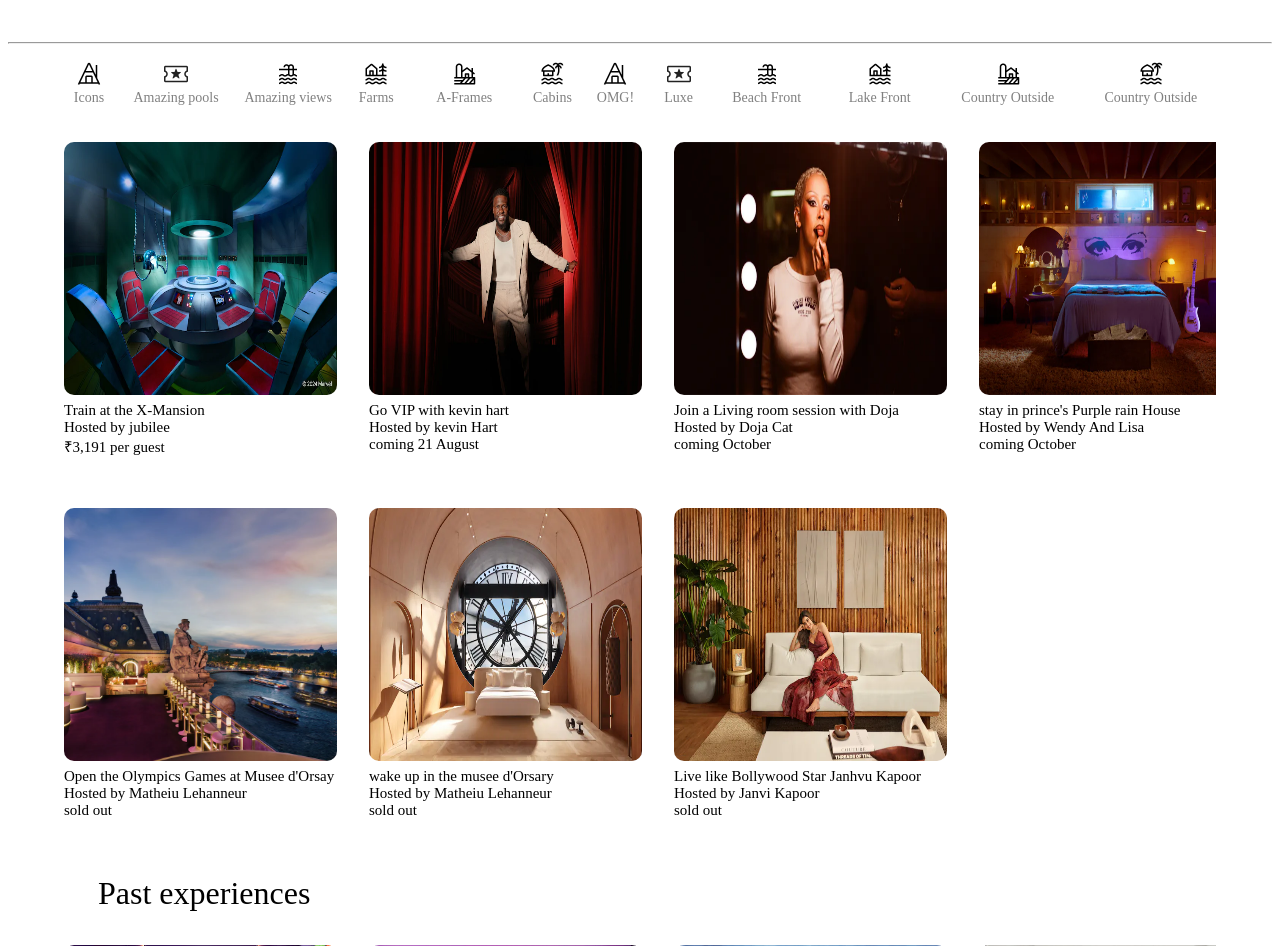
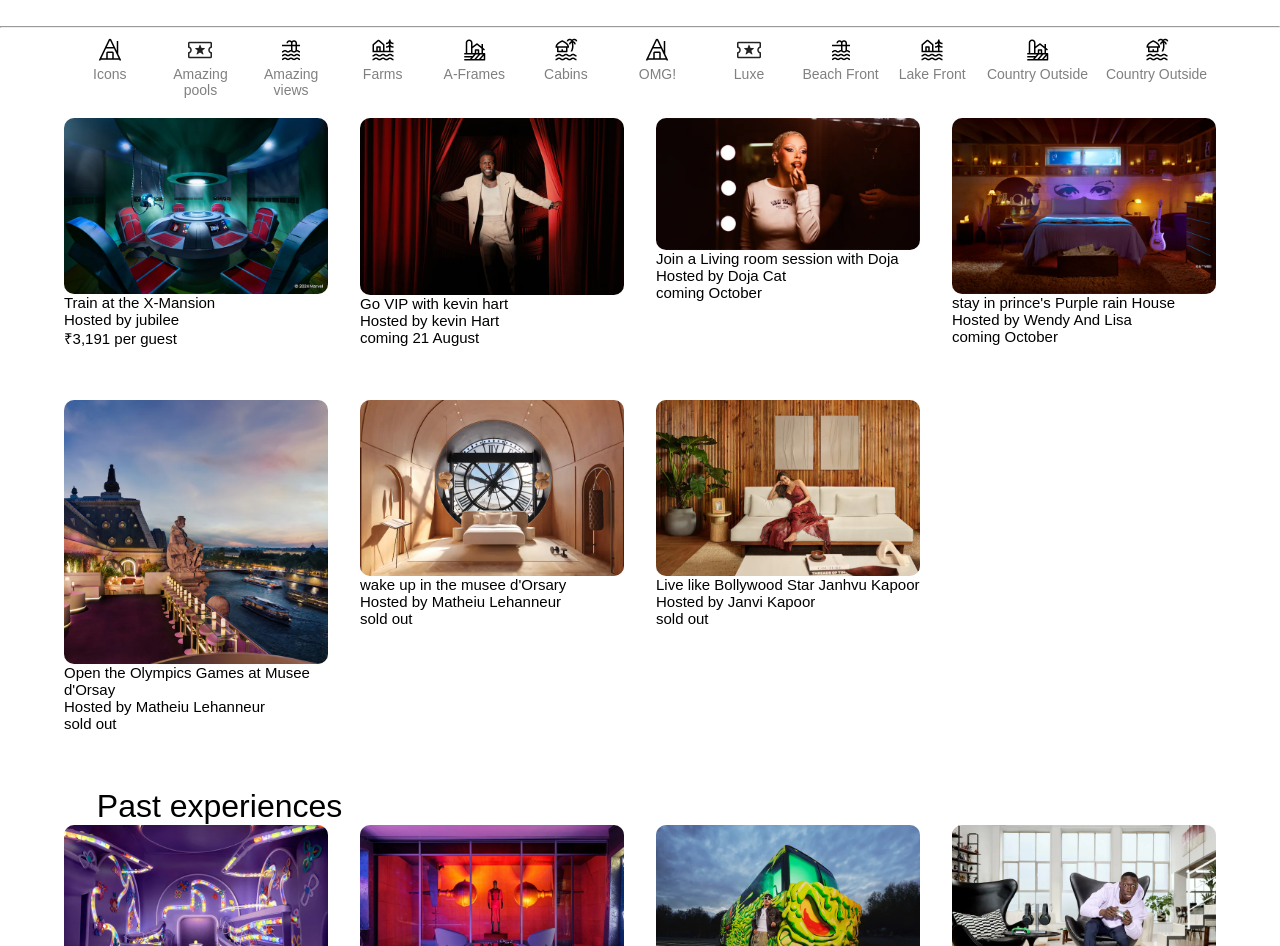
Before and after one commit to Manasatm123/Work1, a plain HTML site: page index.html in a window 1280 px wide. Shown: the part 186-1132 px from the top of the page. Drawn offline with Linux system fonts and the light colour scheme.

Commit message:
10th commit

```diff
--- a/index.html
+++ b/index.html
@@ -198,7 +198,7 @@
     <br><br>
 
     <div class="past">
-        <div style="font-size: 32px; font-weight: 500px; padding-left: 90px;">Past experiences</div>
+        <div class="past01">Past experiences</div>
 
 
     </div>
--- a/style.css
+++ b/style.css
@@ -1,11 +1,7 @@
-/* .container {
-    width: 90vw;
-    display: grid;
-    grid-template-columns: repeat(5,1fr);
-    gap: 3rem;
-    margin: auto;
+*{
+    margin: 0;
+    font-family: Arial, sans-serif;
 }
-  */
 
 .section1 {
     width: 100%;
@@ -40,6 +36,9 @@
     border: 1px solid black;
     display: flex;
     margin: auto;
+    justify-content: space-between;
+    align-items: center;
+    padding: 0 10px;
 }
 
 .navsec {
@@ -56,62 +55,70 @@
     font-size: 14px;
 }
 
-.icon {
+.icon, .iconpool, .iconview, .iconframe, .iconbeach, .iconlake, .iconcountry {
+    display: flex;
+    flex-direction: column;
+    align-items: center;
     height: 48px;
-    width: 50px;
+    width: 100px;
     text-align: center;
     padding-top: 10px;
 }
 
-
-
-
-.cimg{
+.cimg {
+    display: flex;
     justify-content: center;
-     width: 273px;
-    height: 260px;
+    align-items: center;
+    width: 100%;
+    max-width: 273px;
+    height: auto;
     margin: auto;
-    justify-content: space-between;
 }
 
-.cimg img{
-    width: 273px;
-    height: 253px;
+.cimg img {
+    width: 100%;
+    height: auto;
     border-radius: 10px;
 }
 
-.past{
-    height: 70px;
-    width: 400px;
+.past {
+    width: 88vw;
+    margin: auto;
 }
 
-.container{
+.past01{
+    font-size: 32px;
+    font-weight: 500;
+    padding-left: 20px;
+
+
+}
+.container {
     width: 90vw;
     display: grid;
-    grid-template-columns: repeat(5,1fr);
+    grid-template-columns: repeat(5, 1fr);
     gap: 2rem;
     margin: auto;
     overflow-x: hidden;
 }
 
-.cont2{
+.cont2 {
     display: flex;
     justify-content: center;
+    align-items: center;
 }
 
-.cont2 img{
-    width: 273px;
-    height: 253px;
+.cont2 img {
+    width: 100%;
+    height: auto;
     border-radius: 10px;
 }
 
-.main-nav{
+.main-nav {
     display: flex;
 }
 
-
-
-.nav02{
+.nav02 {
     display: flex;
     width: 399px;
     height: 35px;
@@ -119,103 +126,111 @@
     text-align: center;
     padding-top: 15px;
     margin: auto;
-
 }
 
-.list1{
+.list1 {
     width: 88vw;
     margin: auto;
 }
 
-
-.list01{
+.list01 {
     font-size: 32px;
-font-weight: 500px;
+    font-weight: 500;
     padding-left: 20px;
 }
 
-
-.seclist1{
+.seclist1 {
     display: flex;
-margin-top: 20px;
+    flex-wrap: wrap;
     gap: 20px;
     font-size: 14px;
     color: #6A6A6A;
     padding-bottom: 20px;
 }
 
-
-.list2{
+.list2 {
     display: flex;
+    flex-wrap: wrap;
     gap: 50px;
 }
 
-
-.list2 li{
+.list2 li {
     list-style-type: none;
 }
 
-
-.list001{
+.list001 {
     color: #222222;
-
 }
 
-
-.list002{
+.list002 {
     color: #6A6A6A;
 }
 
-
-.footer{
+.footer {
     width: 88vw;
     margin: auto;
     display: flex;
+    flex-wrap: wrap;
     gap: 20px;
 }
 
-
-.footer li{
+.footer li {
     list-style-type: none;
     color: #222222;
     font-size: 14px;
     padding-top: 7px;
 }
 
-
-.footer1{
+.footer1 {
     font-weight: 700;
 }
 
 
-
-@media only screen and (max-width : 550px)
-{
-    .container{
-        display: grid;
-        margin: auto;
+@media (max-width: 550px) {
+    .container {
         grid-template-columns: 1fr;
     }
+    .navsec {
+        flex-direction: row;
+    }
+    .navsec .icon, .navsec .iconpool,  .iconview, .navsec .iconframe, .navsec .iconbeach, .navsec .iconlake, .navsec .iconcountry {
+        width: 100%;
+    }
+
+    .section1{
+        visibility: hidden;
+    }
+    .sec1_2{
+        visibility: hidden;
 
     }
 
-@media only screen and (min-width : 550px) and (max-width : 950px){
-    .container{
-        display: grid;
+    .navsec{
+        visibility: hidden;
+    }
+}
+
+@media (min-width: 550px) and (max-width: 950px) {
+    .container {
         grid-template-columns: 1fr 1fr;
     }
 }
 
- @media only screen and (min-width : 950px) and (max-width : 1128px){
-    .container{
-        display: grid;
+@media (min-width: 950px) and (max-width: 1128px) {
+    .container {
         grid-template-columns: 1fr 1fr 1fr;
     }
 }
 
-@media only screen and (min-width : 1128px) and (max-width : 1640px){
-    .container{
-        display: grid;
-        grid-template-columns: 1fr 1fr 1fr 1fr ;
+@media (min-width: 1128px) and (max-width: 1640px) {
+    .container {
+        grid-template-columns: 1fr 1fr 1fr 1fr;
     }
 }
+
+
+@media (min-width: 1128px) and (max-width: 1640px) {
+    .container {
+        grid-template-columns: 1fr 1fr 1fr 1fr;
+    }
+}
```
Lines whose indentation alone changed are shown as unchanged.
